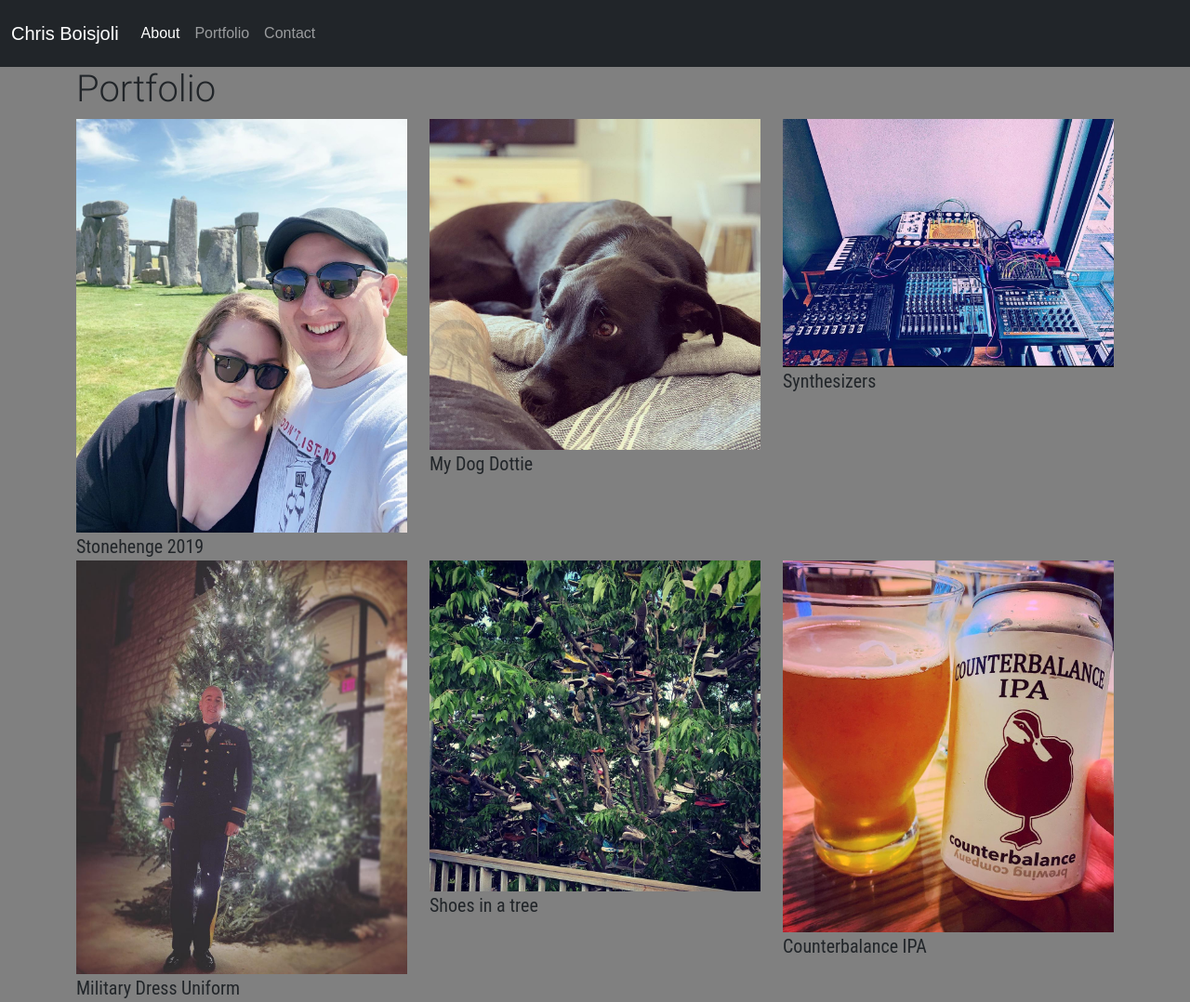
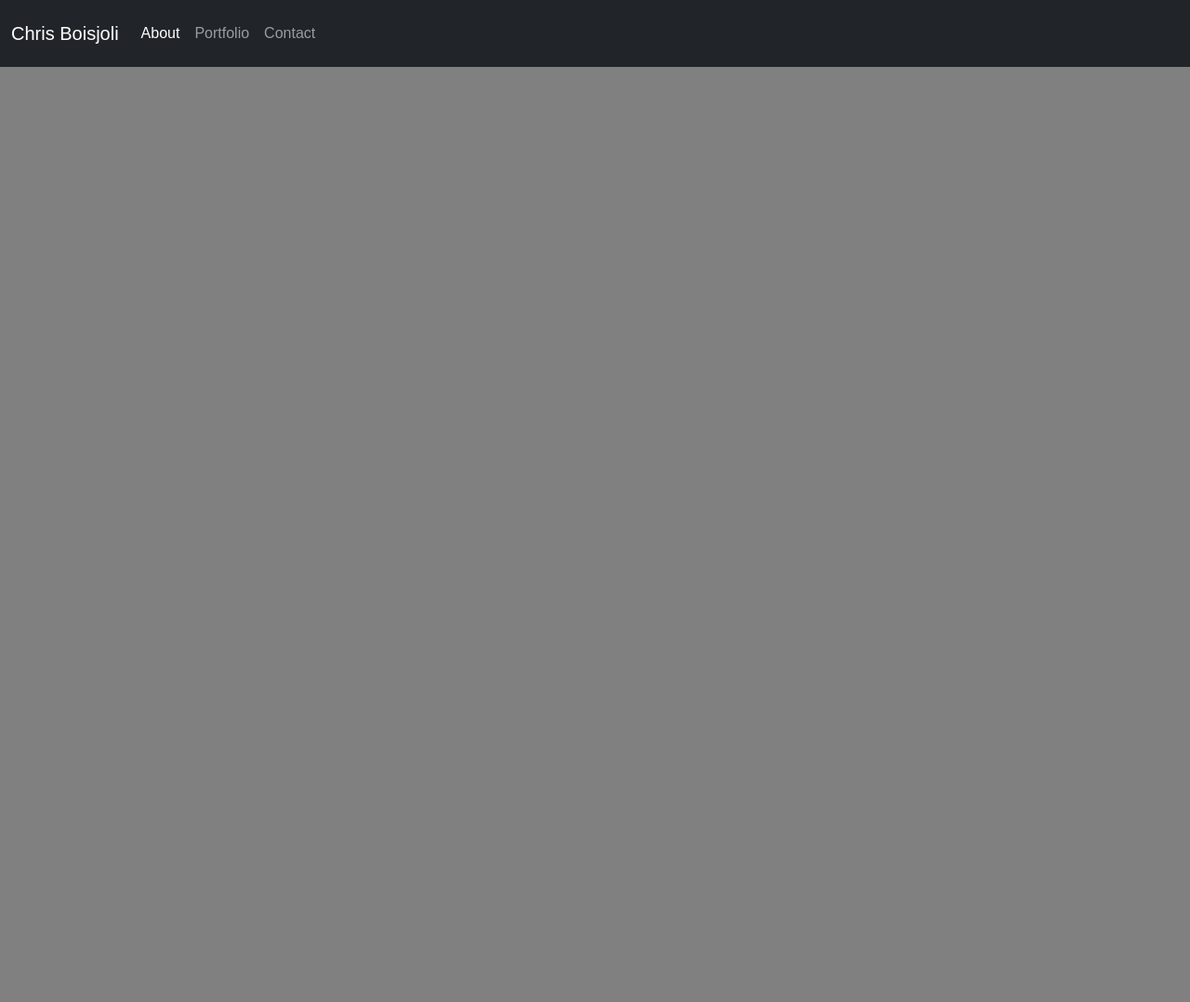
Before and after one commit to ChrisBoisjoli/ChrisBoisjoliPortfolio, a plain HTML site: page portfolio.html in a window 1280 px wide. Shown: the whole page at 93% size. After the commit the page ends 800 px from the top, so only its background shows below. Drawn offline with nearby package versions, Linux system fonts and the light colour scheme.

Commit message:
removed placeholder portfolio pages

```diff
--- a/portfolio.html
+++ b/portfolio.html
@@ -38,32 +38,8 @@
           </nav>
 
       </nav>
-      <section class="container">
-        <h1>Portfolio</h1>
-        <div class="row">
-            <div class="col-md-4">
-                <img src="assets/Stonehenge.jpg" class="img-responsive" width="100%" height="auto" alt="A photo of my wife and I at Stonehenge"> Stonehenge 2019
-            </div>
-            <div class="col-md-4">
-                <img src="assets/Dottie.jpg" class="img-responsive" width="100%" height="auto" alt="A photo of my dog named Dottie"> My Dog Dottie
-            </div>
-            <div class="col-md-4">
-                <img src="assets/Synths.JPG" class="img-responsive" width="100%" height="auto" alt="A photo of a table with many synthesizers"> Synthesizers
-            </div>
-        </div>
-      </section>
-    <section class="container">
-    <div class="row">
-        <div class="col-md-4">
-            <img src="assets/DressUniform.jpg" class="img-responsive" width="100%" height="auto" alt="A photo of me in my military uniform">Military Dress Uniform
-        </div>
-        <div class="col-md-4">
-            <img src="assets/ShoeTree.jpg" class="img-responsive" width="100%" height="auto" alt="photo of shoes in a tree">Shoes in a tree
-        </div>
-        <div class="col-md-4">
-            <img src="assets/beer.jpg" class="img-responsive" width="100%" height="auto" alt="A can of Counterbalance IPA beer">Counterbalance IPA
-        </div>
-      </section>
+
+
 </div>
 </div>
 </body>
```
